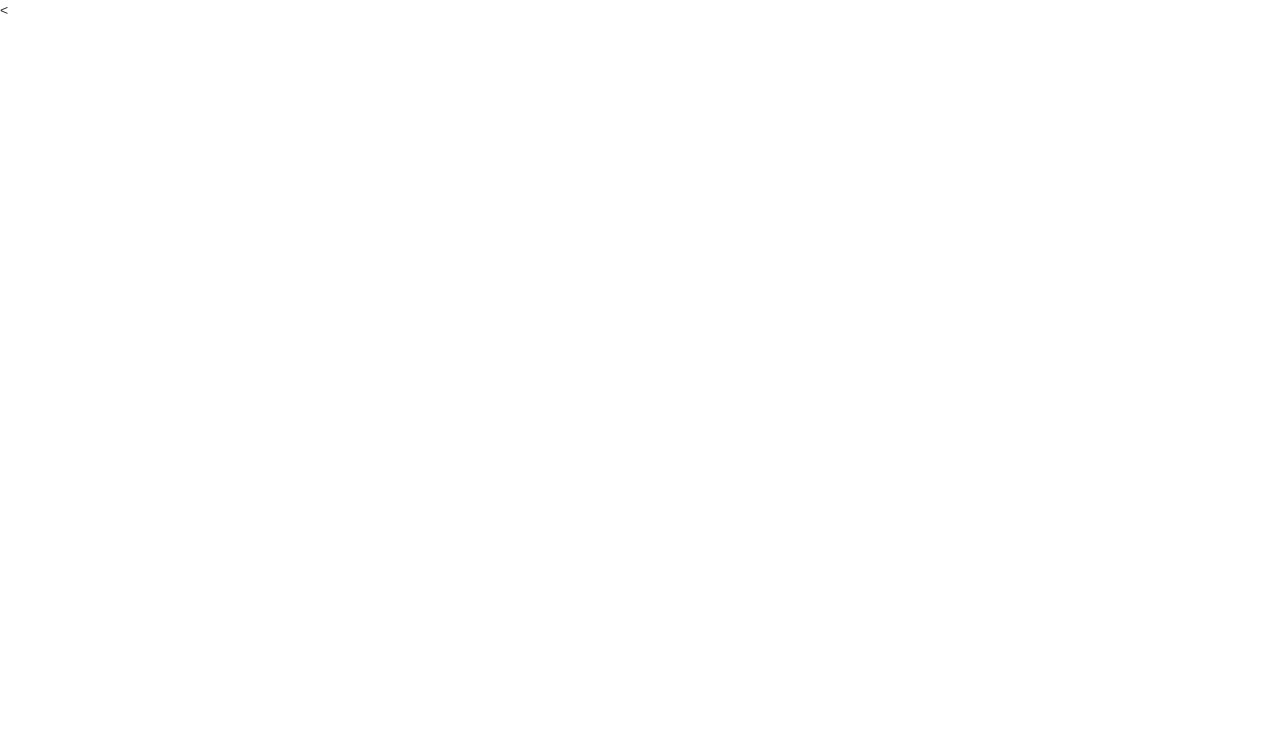
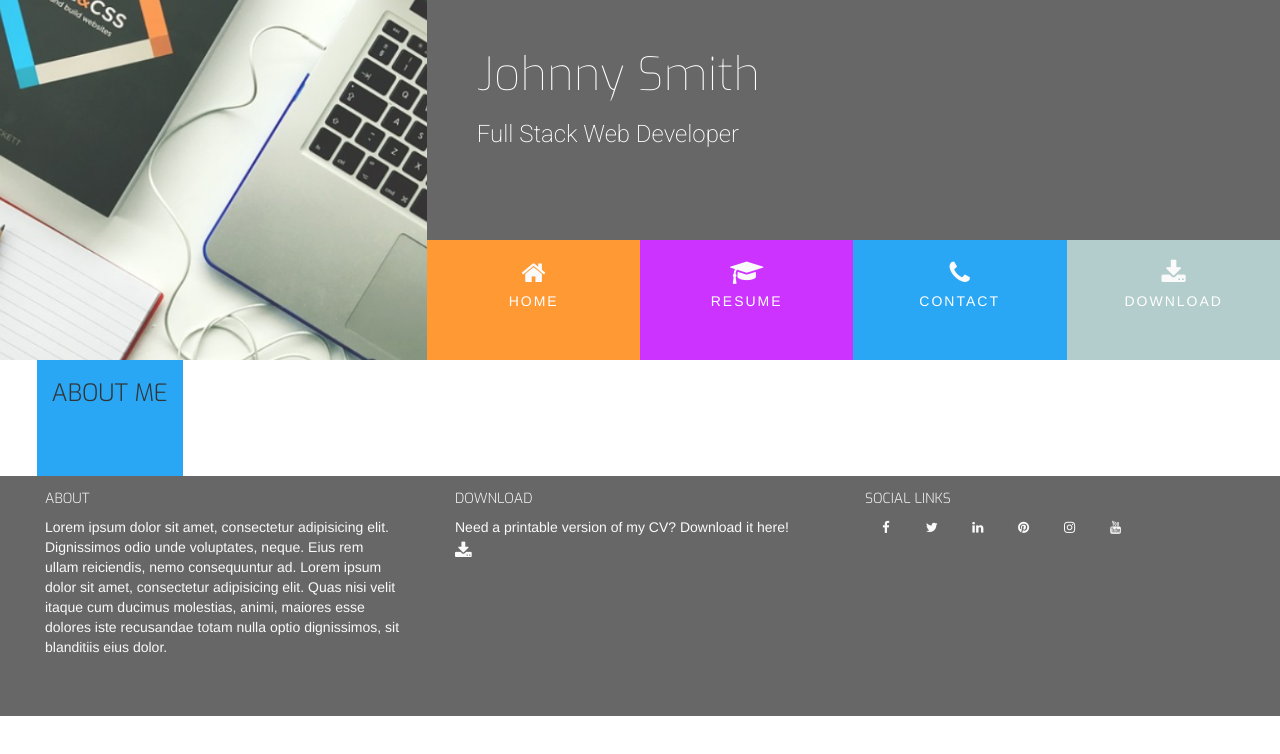
Before and after one commit to JShad30/front-end-mini, a plain HTML site: page index.html in a window 1280 px wide. Drawn offline with nearby package versions, Linux system fonts and the light colour scheme.

Commit message:
Start on the header and footer. Section started.

```diff
--- a/assets/css/style.css
+++ b/assets/css/style.css
@@ -0,0 +1,240 @@
+@import url('https://fonts.googleapis.com/css?family=Roboto:100,200,300,400,500,600,700|Exo:100,200,300,400,500,600,700');
+
+header {
+    margin: 0;
+}
+
+.heading {
+    margin-left: 50px;
+}
+
+
+/*Picture*/
+.logo {
+    background: url("../images/webDesign.jpg");
+    background-position: center;
+    background-repeat: no-repeat;
+    background-size: cover;
+    min-height: 360px;
+    transition: 0.5s ease-in-out;
+    -moz-transition: ease-in-out;
+    -webkit-transition: ease-in-out;
+}
+
+/* Background clours used for the different elements*/
+
+.bg-color-name-title {
+    background-color: #676767;
+}
+
+.bg-colour-three-reasons {
+    background-color: #29a6f4;
+}
+
+.ul-menu-color-home {
+    background-color: #ff9933;
+}
+    /*transition-duration: 0.5s;
+    transition-timing-function: 0.5s;
+
+
+.ul-menu-color-home:hover {
+    transition-property: background-color;
+    transition-timing-function: ease-in-out;
+    transition-duration: 0.5s;
+    background-color: #676767;
+}*/
+
+.ul-menu-color-resume {
+    background-color: #cc33ff;
+}
+
+.ul-menu-color-contact {
+    background-color: #29a6f4;
+}
+
+.ul-menu-color-download {
+    background-color: #b3cccc;
+}
+
+/*Special paddings margins text etc*/
+
+h1,
+h2,
+h3,
+h4,
+h5,
+h6 {
+    margin: 0;
+}
+
+.inline-block {
+    display: inline-block;
+    margin: 5px;
+    margin-right: 20px;
+}
+
+
+/*End of special styles area*/
+
+.uppercase {
+    text-transform: uppercase;
+}
+
+.general-sub {
+    font-family: 'Exo', 'sans-serif';
+    font-weight: 300;
+    color: #fafafa;
+    margin: 5px;
+}
+
+/*Title block area styles*/
+
+.name {
+    font-family: 'Exo', sans-serif;
+    font-weight: 100;
+    font-size: 46px;
+    margin-top: 50px;
+    color: #fff;
+}
+
+.header-nav {
+    min-height: 240px;
+}
+
+.title {
+    font-family: 'Roboto', sans-serif;
+    font-weight: 200;
+    font-size: 24px;
+    margin-top: 20px;
+    margin-bottom: 50px;
+    color: #fff;
+}
+
+#nav {
+    margin: 0;
+}
+
+#nav li {
+    padding: 0;
+}
+
+.menu-item {
+    height: 120px;
+    text-align: center;
+    padding: 0;
+}
+
+.menu-item a {
+    width: 100%;
+    text-decoration: none;
+    color: #fff;
+    height: 120px;
+}
+
+.menu-item a i {
+    padding-top: 20px;
+    display: block;
+    color: #fafafa;
+    font-size: 26px;
+}
+
+.menu-item span {
+    display: block;
+    width: 100%;
+    padding-top: 5px;
+    text-align: center;
+    text-transform: uppercase;
+    font-size: 14px;
+    font-weight: 300;
+    letter-spacing: 2px;
+}
+
+.hvr-sweep-to-bottom:before {
+    background: rgba(0, 0, 0, 0.2);
+    height: 120px;
+}
+
+/*Section Styles*/
+
+.section-column {
+    padding: 0 30px 30px;
+    float: none;
+    display: table-cell;
+}
+
+.row-table {
+    display: table;
+}
+
+.section-heading {
+    font-family: 'Exo', 'sans-serif';
+    font-weight: 300;
+    margin-top: 20px;
+    margin-bottom: 40px;
+}
+
+/*Footer area*/
+
+footer {
+    background-color: #676767;
+    color: #fafafa;
+    margin: 0;
+    min-height: 240px;
+}
+
+#footer-details {
+    margin-top: 10px;
+    margin-right: 10px;
+    margin-bottom: 10px;
+    margin-left: 10px;
+}
+
+footer .cv-dl i {
+    color: #fafafa;
+    text-align: center;
+    font-size: 18px;
+    padding-left: 5px;
+    transition: 0.35s ease-in-out;
+    -moz-transition: 0.35s ease-in-out;
+    -webkit-transition: 0.35s ease-in-out;
+    -o-transition: 0.35s ease-in-out;
+}
+
+footer .cv-dl i:hover {
+    color: #29a6f4;
+    transition: 0.35s ease-in-out;
+    -moz-transition: 0.35s ease-in-out;
+    -webkit-transition: 0.35s ease-in-out;
+    -o-transition: 0.35s ease-in-out;
+}
+
+.social-links {
+    padding-bottom: 15px;
+    margin: 5px;
+}
+
+.social-links li a i {
+    width: 32px;
+    height: 32px;
+    padding: 12px 0;
+    border-radius: 50%;
+    color: #fafafa;
+    font-size: 13px;
+    line-height: 7px;
+    background-color: /*#525252*/#676767;
+    transition: 0.35s ease-in-out;
+    text-align: center;
+    -moz-transition: 0.35s ease-in-out;
+    -webkit-transition: 0.35s ease-in-out;
+    -o-transition: 0.35s ease-in-out;
+}
+
+.social-links li a i:hover {
+    transform: background-color;
+    transition: 0.35s ease-in-out;
+    background-color: #29a6f4;
+    -moz-transition: 0.35s ease-in-out;
+    -webkit-transition: 0.35s ease-in-out;
+    -o-transition: 0.35s ease-in-out;
+}
--- a/index.html
+++ b/index.html
@@ -1,21 +1,84 @@
-<<!DOCTYPE html>
+<!DOCTYPE html>
 <html lang="en">
     <head>
         <link rel="stylesheet" href="https://stackpath.bootstrapcdn.com/bootstrap/3.3.7/css/bootstrap.min.css" type="text/css" />
         <link rel="stylesheet" href="https://stackpath.bootstrapcdn.com/font-awesome/4.7.0/css/font-awesome.min.css" type="text/css" />
+        <link rel="stylesheet" href="https://cdnjs.cloudflare.com/ajax/libs/hover.css/2.3.1/css/hover-min.css" type="text/css" />
+        <link rel="stylesheet" href="assets/css/style.css" type="text/css" />
     </head>
     <body>
 
-        <header>
+        <header class="container-fluid">
+            <div class="row">
+                <a href="index.html">
+                <div class="col-md-4 logo">
+                </div>
+                </a>
 
+                <div class="col-md-8">
+                    <div class=" header-nav row bg-color-name-title">
+                        <div class="heading">
+                            <h1 class="name">Johnny Smith</h1>
+                            <h2 class="title">Full Stack Web Developer</h2>
+                        </div>
+                    </div>
+                    <div class="row">
+                        <ul id="nav" class="list-inline clearfix">
+                            <li class="col-xs-6 col-md-3 ul-menu-color-home menu-item">
+                                <a href="#" class="hvr-sweep-to-bottom"><i class="fa fa-home" aria-hidden="true"></i><span>Home</span></a>
+                            </li>
+                            <li class="col-xs-6 col-md-3 ul-menu-color-resume menu-item">
+                                <a href="#" class="hvr-sweep-to-bottom"><i class="fa fa-graduation-cap" aria-hidden="true"></i><span>Resume</span></a>
+                            </li>
+                            <li class="col-xs-6 col-md-3 ul-menu-color-contact menu-item">
+                                <a href="#" class="hvr-sweep-to-bottom"><i class="fa fa-phone" aria-hidden="true"></i><span>Contact</span></a>
+                            </li>
+                            <li class="col-xs-6 col-md-3 ul-menu-color-download menu-item">
+                                <a href="#" class="hvr-sweep-to-bottom"><i class="fa fa-download" aria-hidden="true"></i><span>Download</span></a>
+                            </li>
+                        </ul>
+                    </div>
+                </div>
+            </div>
         </header>
 
-        <section>
-
+        <section class="container-fluid">
+            <div class="row row-table">
+                <div class="col-xs-12 col-sm-12 col-md-8 bg-colour-three-reasons section-column">
+                    <div class="row">
+                        <div class="row-md-12">
+                            <h3 class="section-heading uppercase">About Me</h3>
+                        </div>
+                    </div>
+                </div>
+            </div>
         </section>
 
-        <footer>
-
+        <footer class="container-fluid">
+            <div id="footer-details" class="row">
+                <div class="col-sm-4">
+                    <h5 class="uppercase general-sub">About</h5>
+                    <p class="inline-block">Lorem ipsum dolor sit amet, consectetur adipisicing elit. Dignissimos odio unde voluptates, neque. Eius rem ullam reiciendis, nemo consequuntur ad. Lorem ipsum dolor sit amet, consectetur adipisicing elit. Quas nisi velit itaque cum ducimus molestias, animi, maiores esse dolores iste recusandae totam nulla optio dignissimos, sit blanditiis eius dolor. </p>
+                </div>
+                <div class="col-sm-4">
+                    <h5 class="uppercase general-sub">Download</h5>
+                    <p class="inline-block">
+                        Need a printable version of my CV? Download it here!
+                    </p>
+                    <a href="#" class="cv-dl"><i class="fa fa-download" aria-hidden="true"></i></a>
+                </div>
+                <div class="col-sm-4">
+                    <h5 class="uppercase general-sub">Social Links</h5>
+                    <ul class="list-inline social-links">
+                        <li><a href="#"><i class="fa fa-facebook" target="_blank"></i></a></li>
+                        <li><a href="#"><i class="fa fa-twitter" target="_blank"></i></a></li>
+                        <li><a href="#"><i class="fa fa-linkedin" target="_blank"></i></a></li>
+                        <li><a href="#"><i class="fa fa-pinterest" target="_blank"></i></a></li>
+                        <li><a href="#"><i class="fa fa-instagram" target="_blank"></i></a></li>
+                        <li><a href="#"><i class="fa fa-youtube" target="_blank"></i></a></li>
+                    </ul>
+                </div>
+            </div>
         </footer>
 
     </body>
```
Also changed, not shown: assets/images/webDesign.jpg (added).
